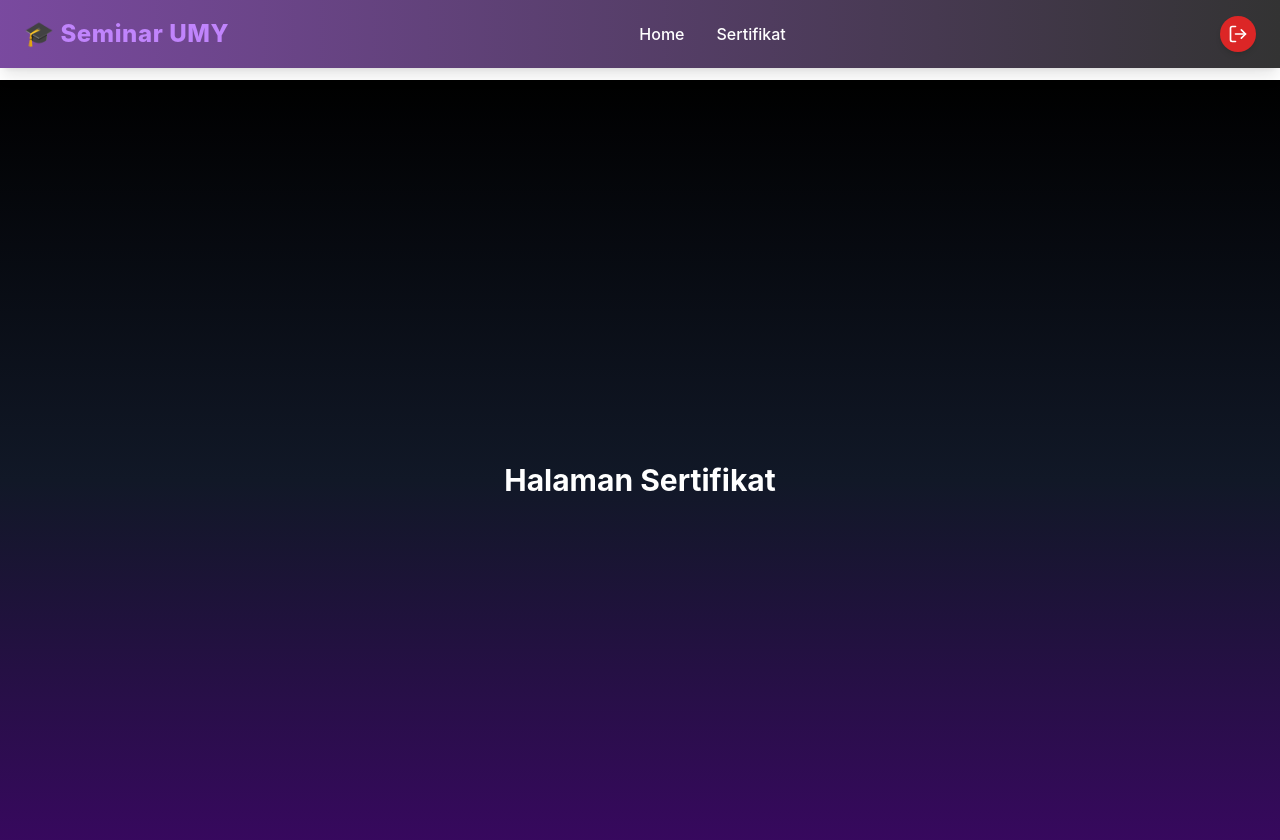
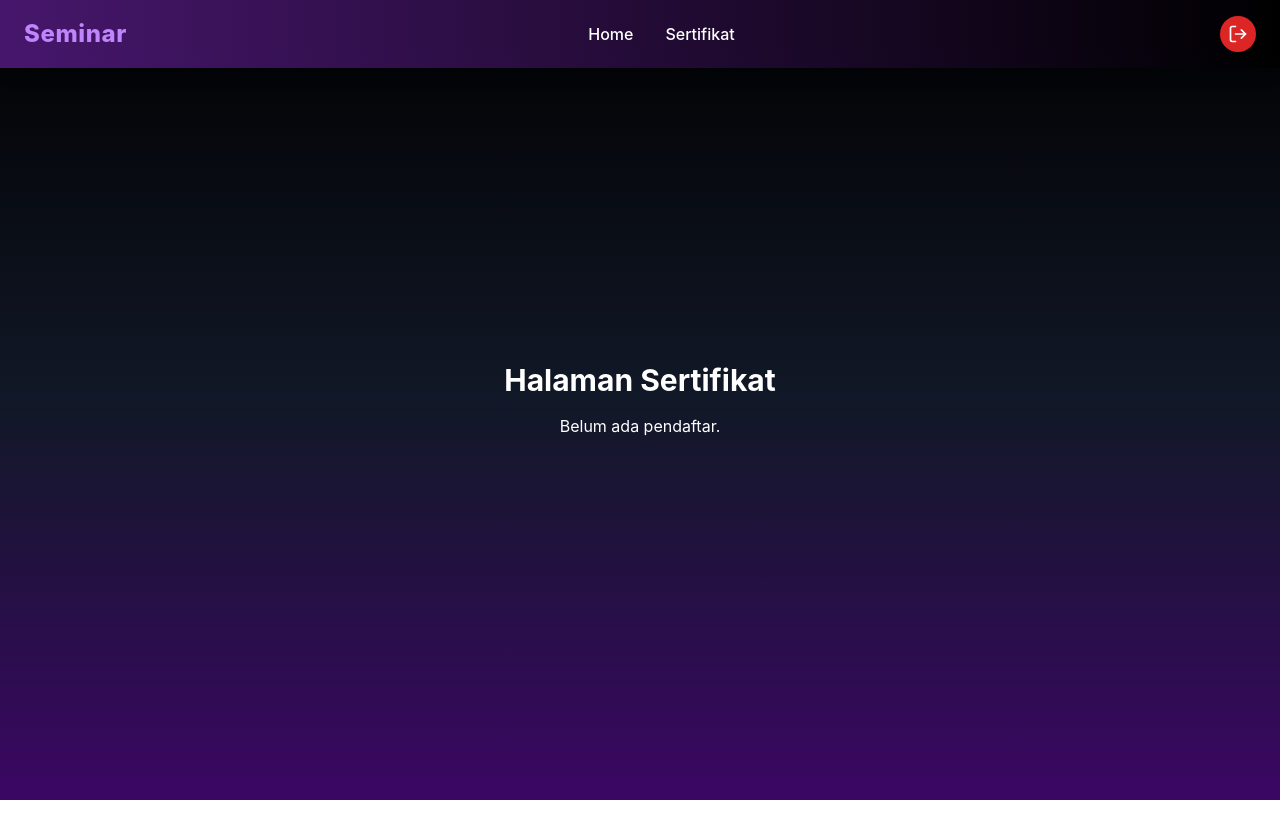
Before and after one commit to RizkyPratama05/FinalProjectPAW, a React (Create React App) app in the folder frontend/: page /certificate in a window 1280 px wide. Shown: the top 840 px of the page. After the commit the page ends 800 px from the top, so only its background shows below. Built offline with nearby package versions, Linux system fonts and the light colour scheme.

Commit message:
frontend

```diff
--- a/frontend/src/App.js
+++ b/frontend/src/App.js
@@ -4,19 +4,22 @@ import LandingPage from "./pages/LandingPage";
 import Beranda from "./pages/Beranda";
 import CertificatePage from "./pages/CertificatePage";
 import SeminarDetail from "./pages/SeminarDetail";
-import Layout from "./component/Layout"; // tambahkan ini
+import Layout from "./component/Layout";
 
 function App() {
   return (
     <Router>
-      <Layout>
-        <Routes>
-          <Route path="/" element={<LandingPage />} />
+      <Routes>
+        {/* Landing page tanpa Navbar */}
+        <Route path="/" element={<LandingPage />} />
+
+        {/* Halaman lain dengan Layout (Navbar, Footer, dll) */}
+        <Route element={<Layout />}>
           <Route path="/beranda" element={<Beranda />} />
           <Route path="/certificate" element={<CertificatePage />} />
           <Route path="/seminar/:id" element={<SeminarDetail />} />
-        </Routes>
-      </Layout>
+        </Route>
+      </Routes>
     </Router>
   );
 }
--- a/frontend/src/component/Layout.js
+++ b/frontend/src/component/Layout.js
@@ -1,11 +1,12 @@
 import React from "react";
+import { Outlet } from "react-router-dom";
 import Navbar from "./Navbar";
 
-export default function Layout({ children }) {
+export default function Layout() {
   return (
-    <div>
+    <>
       <Navbar />
-      <main className="pt-20">{children}</main> {/* kasih padding biar ga ketutup navbar */}
-    </div>
+      <Outlet />
+    </>
   );
 }
--- a/frontend/src/component/Navbar.js
+++ b/frontend/src/component/Navbar.js
@@ -1,9 +1,13 @@
 import React from "react";
-import { Link, useNavigate } from "react-router-dom";
+import { Link, useNavigate, useLocation } from "react-router-dom";
 import { FiLogOut } from "react-icons/fi";
 
 export default function Navbar() {
   const navigate = useNavigate();
+  const location = useLocation();
+
+  // Jangan tampilkan Navbar di landing page
+  if (location.pathname === "/") return null;
 
   const handleLogout = () => {
     localStorage.removeItem("token");
@@ -14,34 +18,25 @@ export default function Navbar() {
   return (
     <nav className="fixed top-0 left-0 w-full bg-gradient-to-r from-purple-900/80 to-black/80 backdrop-blur-md shadow-lg z-50">
       <div className="max-w-7xl mx-auto flex items-center justify-between px-6 py-4">
-        {/* Logo */}
         <Link to="/beranda" className="text-2xl font-extrabold text-purple-400 tracking-wide">
-          🎓 Seminar UMY
+         Seminar
         </Link>
 
-        {/* Menu */}
         <ul className="hidden md:flex items-center gap-8 text-white font-medium">
           <li>
-            <Link
-              to="/beranda"
-              className="relative group"
-            >
+            <Link to="/beranda" className="relative group">
               Home
               <span className="absolute left-0 -bottom-1 w-0 h-0.5 bg-purple-400 transition-all group-hover:w-full"></span>
             </Link>
           </li>
           <li>
-            <Link
-              to="/certificate"
-              className="relative group"
-            >
+            <Link to="/certificate" className="relative group">
               Sertifikat
               <span className="absolute left-0 -bottom-1 w-0 h-0.5 bg-purple-400 transition-all group-hover:w-full"></span>
             </Link>
           </li>
         </ul>
 
-        {/* Logout Button */}
         <button
           onClick={handleLogout}
           className="ml-6 p-2 rounded-full bg-red-600 hover:bg-red-700 transition-colors text-white shadow-md"
--- a/frontend/src/pages/CertificatePage.js
+++ b/frontend/src/pages/CertificatePage.js
@@ -1,9 +1,28 @@
-import React from "react";
+import React, { useEffect, useState } from "react";
 
 export default function Certificate() {
+  const [registrations, setRegistrations] = useState([]);
+
+  useEffect(() => {
+    const data = JSON.parse(localStorage.getItem("registrations")) || [];
+    setRegistrations(data);
+  }, []);
+
   return (
-    <div className="min-h-screen flex items-center justify-center bg-gradient-to-b from-black via-gray-900 to-purple-950 text-white">
-      <h1 className="text-3xl font-bold">Halaman Sertifikat</h1>
+    <div className="min-h-screen flex flex-col items-center justify-center bg-gradient-to-b from-black via-gray-900 to-purple-950 text-white">
+      <h1 className="text-3xl font-bold mb-4">Halaman Sertifikat</h1>
+      {registrations.length === 0 ? (
+        <p>Belum ada pendaftar.</p>
+      ) : (
+        <ul className="space-y-2">
+          {registrations.map((r, i) => (
+            <li key={i} className="bg-white/10 p-4 rounded-lg w-80 text-center">
+              <p className="font-semibold">{r.nama}</p>
+              <p>{r.seminar}</p>
+            </li>
+          ))}
+        </ul>
+      )}
     </div>
   );
 }
--- a/frontend/src/pages/SeminarDetail.js
+++ b/frontend/src/pages/SeminarDetail.js
@@ -1,5 +1,5 @@
 import React, { useState } from "react";
-import { useParams, Link } from "react-router-dom";
+import { useParams, Link, useNavigate } from "react-router-dom";
 import {
   HiCalendar,
   HiClock,
@@ -12,6 +12,7 @@ export default function SeminarDetail() {
   const { id } = useParams();
   const [showModal, setShowModal] = useState(false);
   const [nama, setNama] = useState("");
+  const navigate = useNavigate();
 
   // Contoh data (nantinya ambil dari API)
   const seminars = [
@@ -49,11 +50,21 @@ export default function SeminarDetail() {
     );
   }
 
+  // Fungsi submit untuk menyimpan nama di localStorage
   const handleSubmit = (e) => {
     e.preventDefault();
+
+    // Ambil data lama dari localStorage
+    const registrations = JSON.parse(localStorage.getItem("registrations")) || [];
+    registrations.push({ nama, seminar: seminar.title });
+    localStorage.setItem("registrations", JSON.stringify(registrations));
+
     alert(`Pendaftaran berhasil!\nNama: ${nama}\nSeminar: ${seminar.title}`);
     setShowModal(false);
     setNama("");
+
+    // Navigasi ke halaman sertifikat
+    navigate("/certificate");
   };
 
   return (
```
Also changed, not shown: 2 other files (tests, documents, lock files or other folders).
